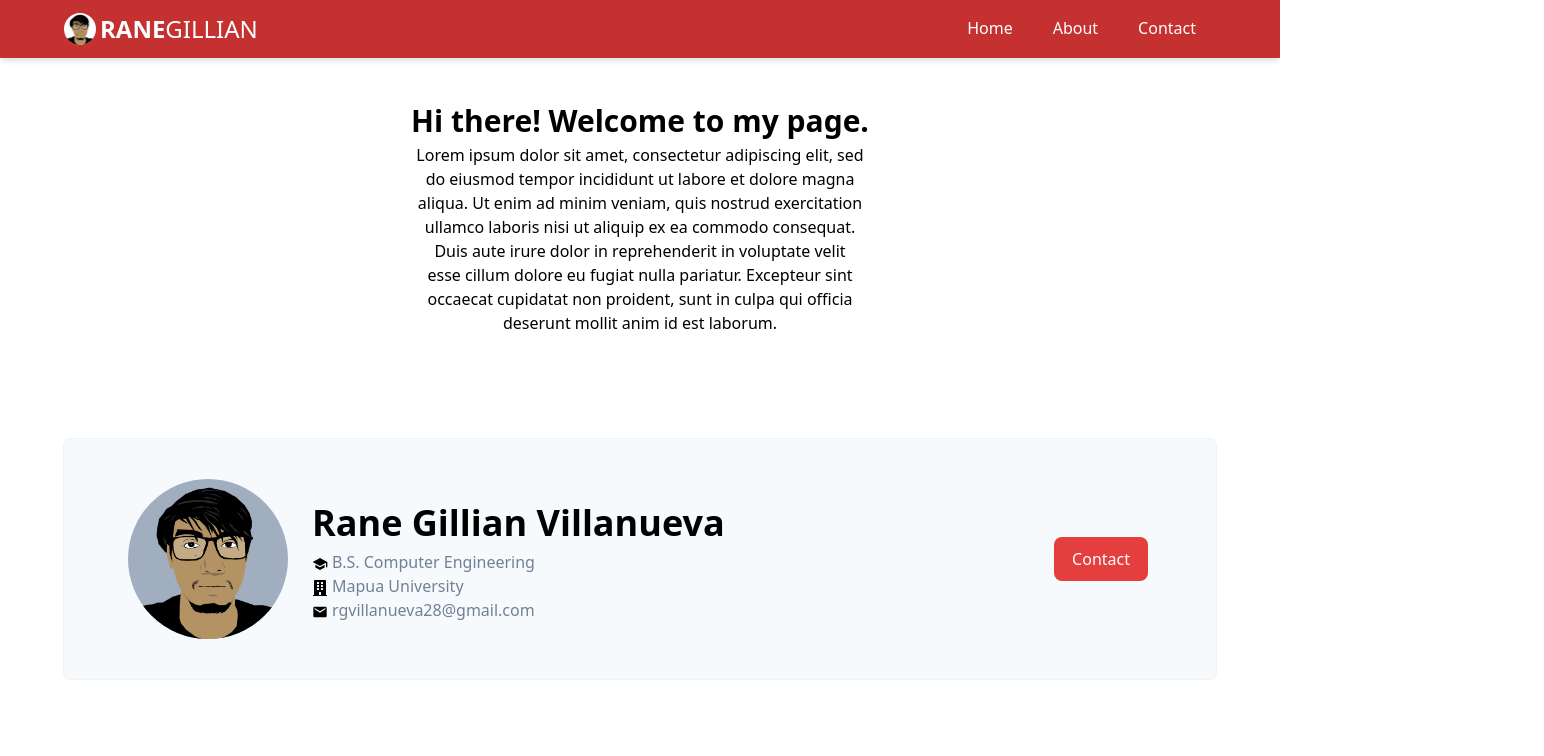
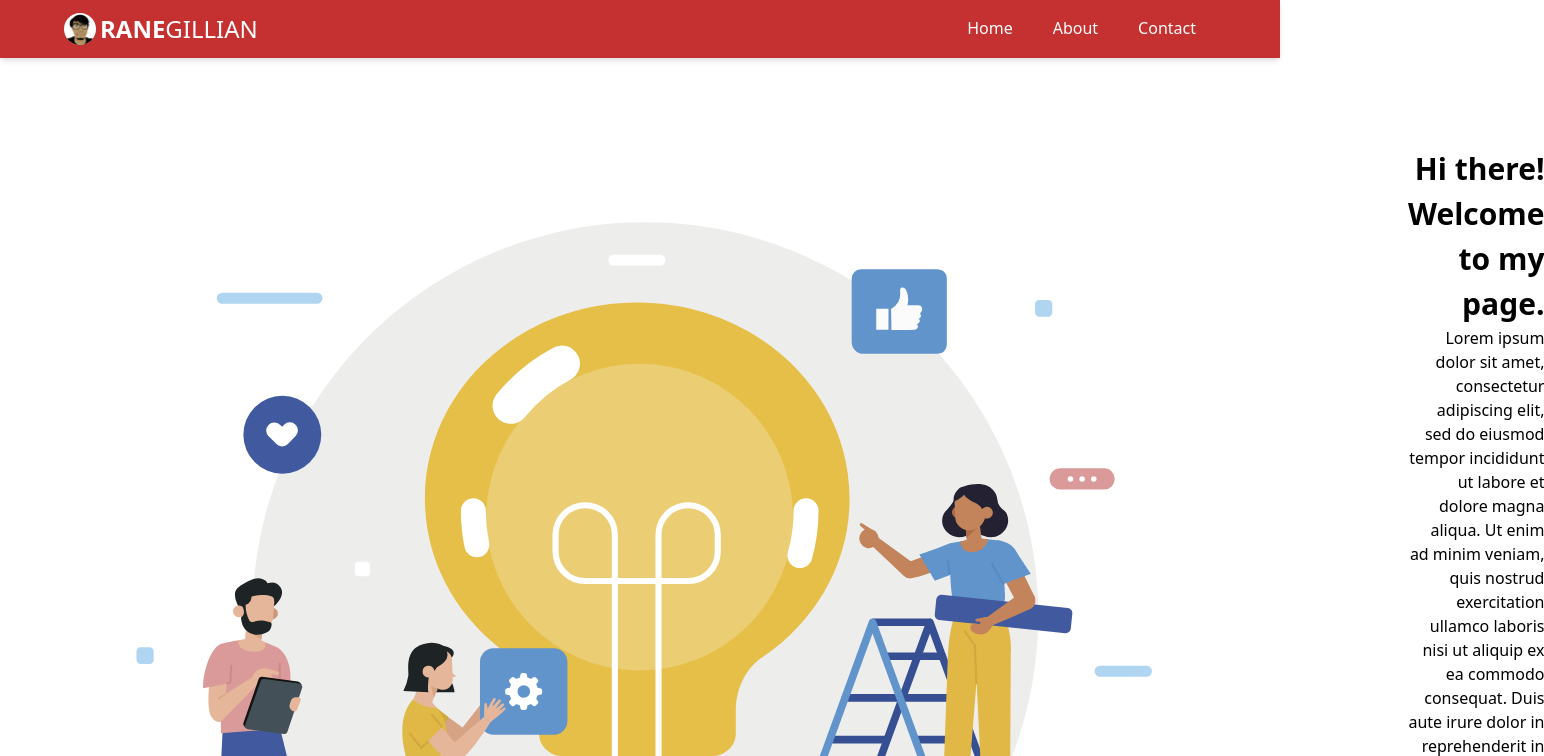
Before and after one commit to rgvillanueva28/rgvillanueva28.github.io.source-NextJS, a Next.js app: page / in a window 1280 px wide. Shown: the top 756 px of the page, 1544 px wide, since content can reach past the window. Built offline with nearby package versions, Linux system fonts and the light colour scheme.

Commit message:
👌 Updated cardOne - added landingImage.svg

```diff
--- a/components/cardOne.js
+++ b/components/cardOne.js
@@ -1,22 +1,25 @@
 export default function CardOne() {
   return (
-    <div className="text-center container-sm p-10 sm:px-20 md:px-32 lg:px-64 rounded-md">
+    <div className="text-center container-sm p-10 sm:px-12 md:px-20 lg:px-32 rounded-md lg:flex lg:flex-row">
       {/* <img
         src="/logo.png"
         className="w-24 md:w-48 xl:w-64 mx-auto mb-5 rounded-full bg-gray-500"
       /> */}
-      <h4>
-        <strong>Hi there! Welcome to my page. </strong>
-      </h4>
-      <p className="xxl:px-64 xl:px-40 lg:px-12 sm:px-6 px-0">
-        Lorem ipsum dolor sit amet, consectetur adipiscing elit, sed do eiusmod
-        tempor incididunt ut labore et dolore magna aliqua. Ut enim ad minim
-        veniam, quis nostrud exercitation ullamco laboris nisi ut aliquip ex ea
-        commodo consequat. Duis aute irure dolor in reprehenderit in voluptate
-        velit esse cillum dolore eu fugiat nulla pariatur. Excepteur sint
-        occaecat cupidatat non proident, sunt in culpa qui officia deserunt
-        mollit anim id est laborum.
-      </p>
+      <img className="w-screen" src="/landingImage.svg" />
+      <div className="lg:text-right lg:pl-24 xl:pl-64 pt-5 lg:pt-0 my-12">
+        <h4>
+          <strong>Hi there! Welcome to my page. </strong>
+        </h4>
+        <p>
+          Lorem ipsum dolor sit amet, consectetur adipiscing elit, sed do
+          eiusmod tempor incididunt ut labore et dolore magna aliqua. Ut enim ad
+          minim veniam, quis nostrud exercitation ullamco laboris nisi ut
+          aliquip ex ea commodo consequat. Duis aute irure dolor in
+          reprehenderit in voluptate velit esse cillum dolore eu fugiat nulla
+          pariatur. Excepteur sint occaecat cupidatat non proident, sunt in
+          culpa qui officia deserunt mollit anim id est laborum.
+        </p>
+      </div>
     </div>
   );
 }
--- a/components/layout.js
+++ b/components/layout.js
@@ -3,7 +3,7 @@ import Header from "../components/header";
 
 export default function LayoutComponent({ children }) {
   return (
-    <>
+    <div className="min-h-screen">
       <Head>
         <link rel="icon" href="/favicon.ico" />
         <meta
@@ -18,6 +18,6 @@ export default function LayoutComponent({ children }) {
       <Header />
 
       {children}
-    </>
+    </div>
   );
 }
--- a/pages/index.js
+++ b/pages/index.js
@@ -12,7 +12,6 @@ export default function Home() {
       <Head>
         <title>RANE GILLIAN</title>
       </Head>
-
       <div className="container mx-auto">
         {/* <FrontMan /> */}
 
```
Also changed, not shown: public/landingImage.svg (added).
